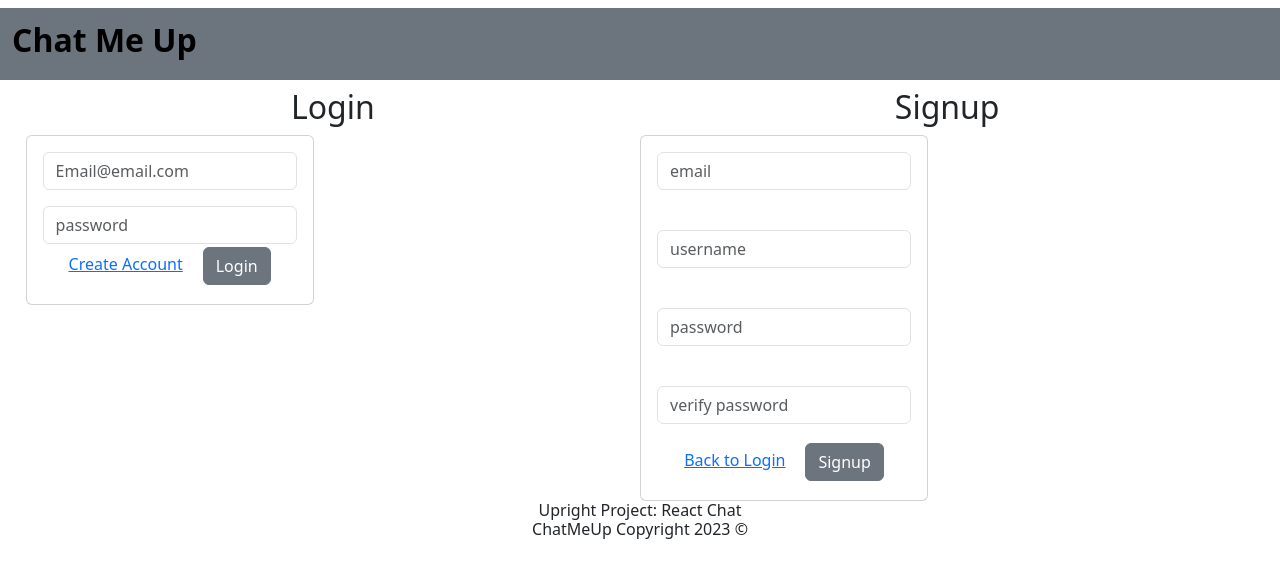
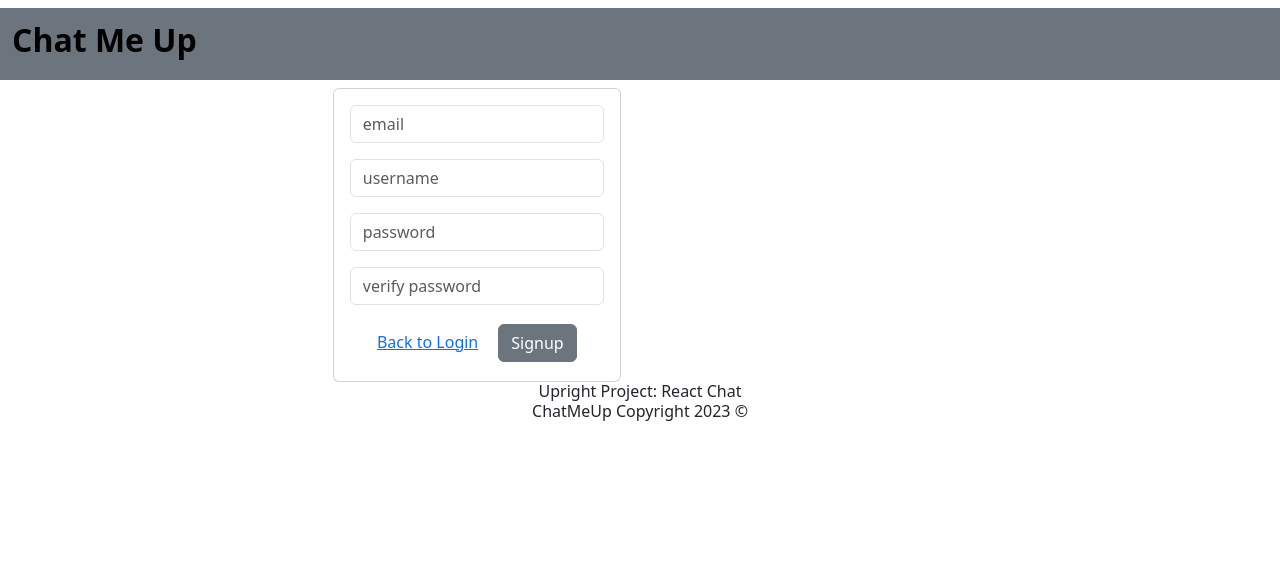
Before and after one commit to mburrow303/07_ChatServerClient, a React (Create React App) app: page / in a window 1280 px wide. Shown: the top 578 px of the page. Built offline with nearby package versions, Linux system fonts and the light colour scheme.

Commit message:
login & signup

```diff
--- a/src/App.css
+++ b/src/App.css
@@ -28,6 +28,11 @@
   color: #61dafb;
 }
 
+.Footer{
+  position: fixed;
+  bottom: 0;
+}
+
 @keyframes App-logo-spin {
   from {
     transform: rotate(0deg);
--- a/src/App.jsx
+++ b/src/App.jsx
@@ -6,6 +6,7 @@ import { BrowserRouter, Routes, Route } from "react-router-dom";
 import Nav from "./components/nav/Nav";
 import Footer from "./components/footer/Footer";
 import Auth from "./components/auth/Auth";
+import Login from "./components/auth/login/Login";
 
 function App() {
   const [token, setToken] = useState("");
@@ -31,13 +32,14 @@ function App() {
     // delete localStorage.token;
   }
   return (
-    <div className="App">
+    <div className="App" margin-bottom="60px">
       <BrowserRouter>
         <Nav />
         <Routes>
           <Route path="/" element={<Auth setToken={updateToken} />} />
+          <Route path="/login" element={<Login setToken={updateToken} />} />
         </Routes>
-        <Footer />
+        <Footer style={{position:"fixed",bottom:"0"}}/>
       </BrowserRouter>
     </div>
   );
--- a/src/components/auth/Auth.jsx
+++ b/src/components/auth/Auth.jsx
@@ -1,21 +1,48 @@
 import Login from "./login/Login";
 import Signup from "./signup/Signup";
+import { useState } from "react";
 
 function Auth(props) {
+  let [authMode, setAuthMode] = useState("signup")
+
+  const changeAuthMode = () => {
+    setAuthMode(authMode === "signup" ? "login" : "signup")
+  }
+
+  if (authMode === "signup") {
     return (
-    <>
       <div style={{ width: "48%", display: "inline-block" }}>
-        <h2>Login</h2>
+        {/* <h2>Signup</h2> */}
+        {/* Signup Component */}
+        <Signup setToken={props.setToken} />
+      </div>
+      )
+    }
+  if (authMode === "login") {
+    return (
+      <div style={{ width: "48%", display: "inline-block" }}>
+          {/* <h1>Login</h1> */}
           {/* Login Component */}
            <Login setToken={props.setToken} />
+          </div>
+      )}
+    }
+
+       //function Auth(props) {
+        //return (
+         /*  <>
+          <div style={{ width: "48%", display: "inline-block" }}>
+          <h2>Login</h2> */
+          {/* Login Component */}
+          {/* <Login setToken={props.setToken} />
           </div>
           <div style={{ width: "48%", display: "inline-block" }}>
           <h2>Signup</h2>
           {/* Signup Component */}
-        <Signup setToken={props.setToken} />
+          {/* <Signup setToken={props.setToken} />
           </div>
-    </>
-  );
-}
+        </> */}
+        //);
+        //}
 
         export default Auth;
--- a/src/components/auth/login/Login.jsx
+++ b/src/components/auth/login/Login.jsx
@@ -58,7 +58,7 @@ function Login({ setToken }) {
             />
             <CardLink
               style={{ margin: "3px 10px" }}
-              href="http://localhost:3000/user/signup"
+              href="http://localhost:3000/"
             >
               Create Account
             </CardLink>
--- a/src/components/auth/signup/Signup.jsx
+++ b/src/components/auth/signup/Signup.jsx
@@ -35,7 +35,6 @@ function Signup(props) {
                 }}
               />
             </FormGroup>
-            <br />
             <FormGroup>
               <Input
                 placeholder="username"
@@ -44,7 +43,6 @@ function Signup(props) {
                 }}
               />
             </FormGroup>
-            <br />
             <FormGroup>
               <Input
                 placeholder="password"
@@ -52,7 +50,6 @@ function Signup(props) {
                 onChange={(e) => setPassword(e.target.value)}
               />
             </FormGroup>
-            <br />
             <FormGroup>
               <Input
                 placeholder="verify password"
@@ -62,7 +59,7 @@ function Signup(props) {
             </FormGroup>
             <CardLink
               style={{ margin: "3px 10px" }}
-              href="http://localhost:3000/user/Login"
+              href="http://localhost:3000/login"
             >
               Back to Login
             </CardLink>
@@ -117,13 +114,13 @@ function Signup(props) {
   }
 }
 
-function DisplayUser(props) {
+/* function DisplayUser(props) {
   return (
     <div>
       <h2>Username: {props.username}</h2>
       <h2>Password: {props.password}</h2>
     </div>
   );
-}
+} */
 
 export default Signup;
--- a/src/components/footer/Footer.jsx
+++ b/src/components/footer/Footer.jsx
@@ -1,3 +1,5 @@
+import React from 'react';
+
 const Footer = () => {
   let currentYear = new Date().getFullYear();
 
```
Lines whose indentation alone changed are shown as unchanged.
